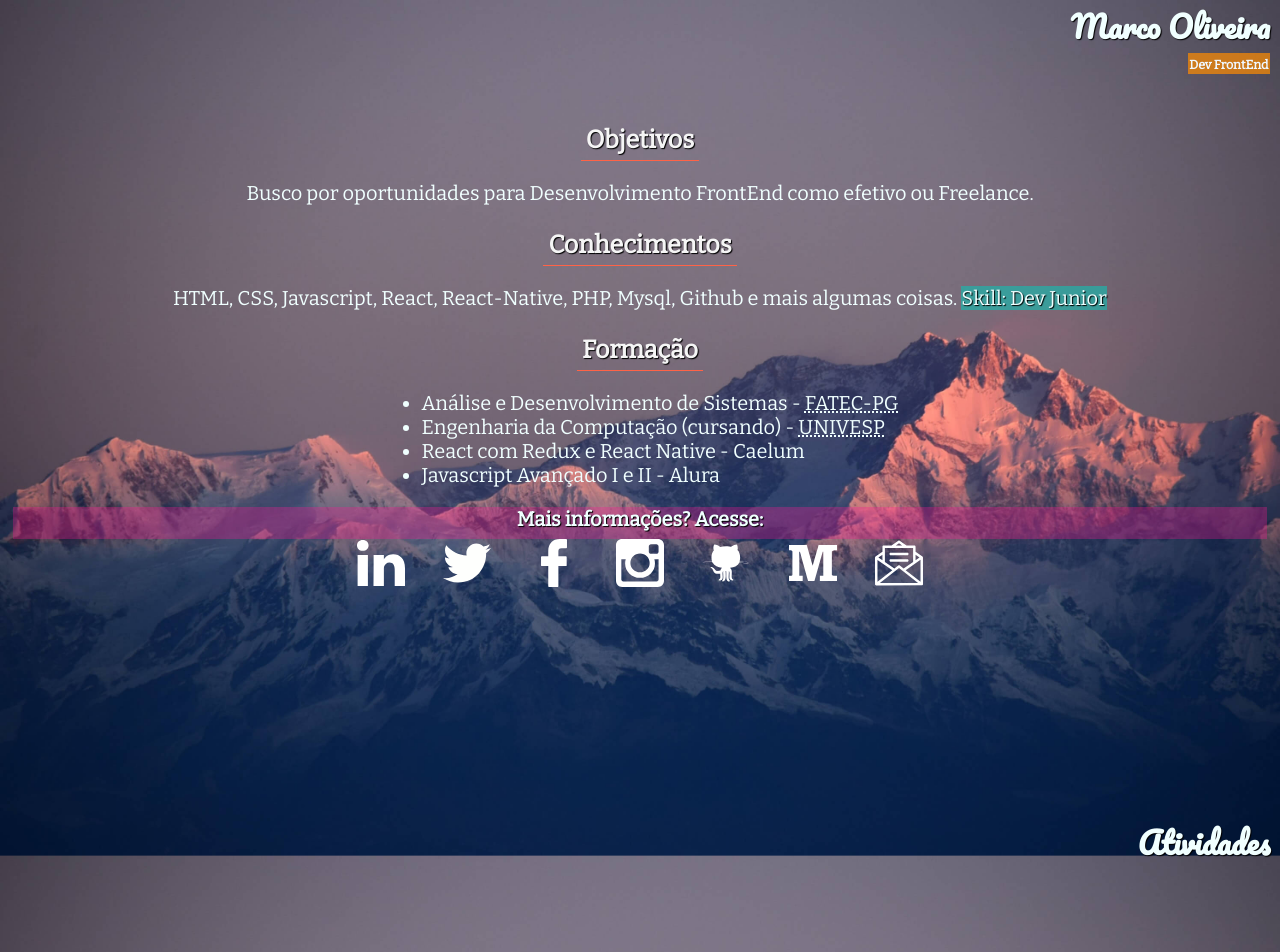
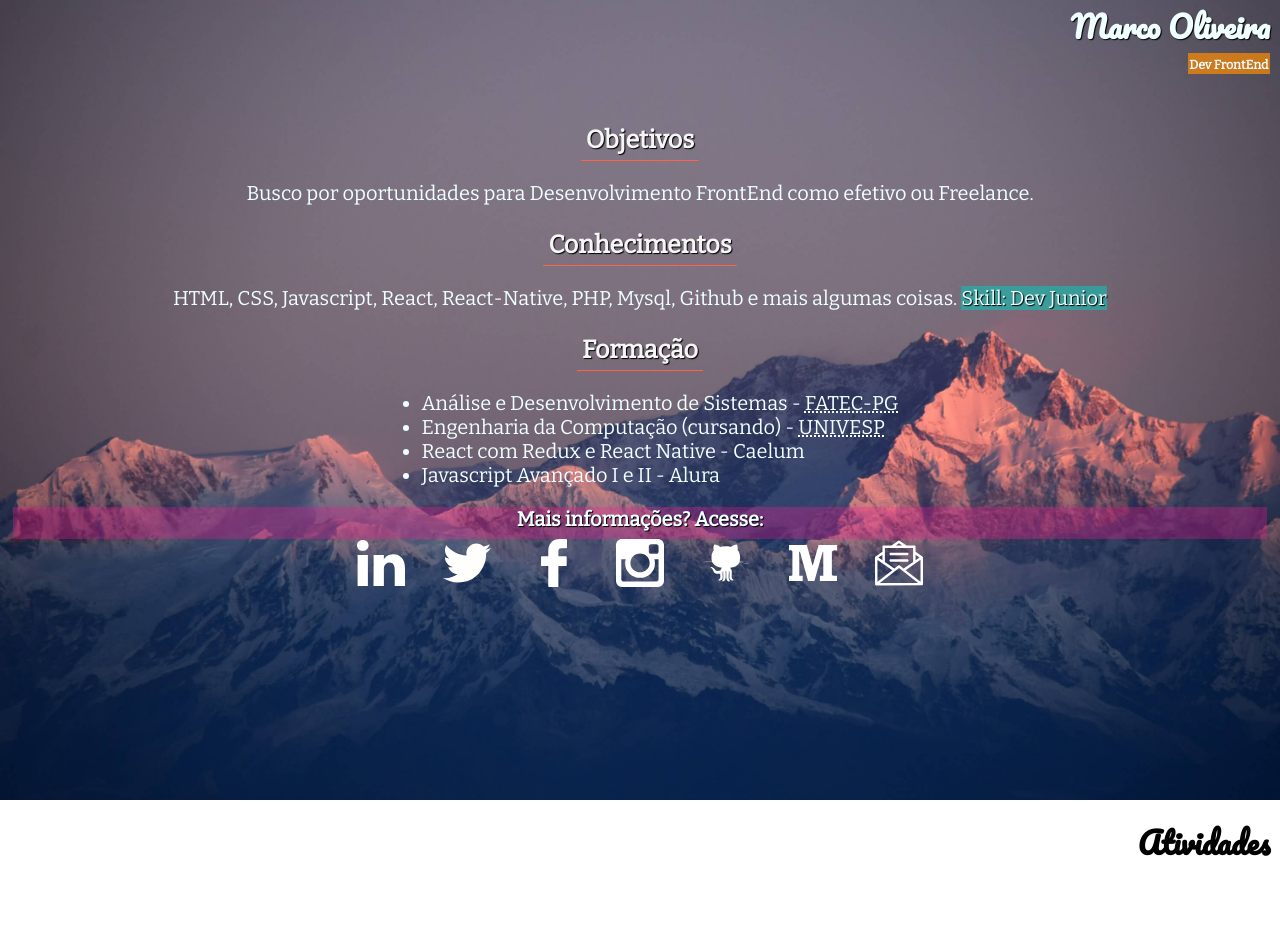
Before and after one commit to SquallxX/marcoasoliveira.github.io, a plain HTML site: page index.html in a window 1280 px wide. Shown: the top 952 px of the page. Drawn offline with nearby package versions, Linux system fonts and the light colour scheme; no server answers.

Commit message:
correção de css

```diff
--- a/css/style.css
+++ b/css/style.css
@@ -5,12 +5,15 @@ html, body{
     margin: 0;
     height: 100%;
     width: 100%;
+    font-size: 10px;
+    font-family: 'Bitter', serif;
+}
+
+.home{
     background: url('../img/bg.jpg');
     background-attachment: fixed;
     background-repeat: no-repeat;
     background-size: cover;
-    font-size: 10px;
-    font-family: 'Bitter', serif;
 }
 
 .home, .works{ /* section principal que contém o header e a apresentação (info)*/
@@ -56,6 +59,11 @@ header h2{
     color: aliceblue;
 }
 
+
+.works header h1{
+    color: black;
+    text-shadow: none;
+}
 
 #info{
 
```
